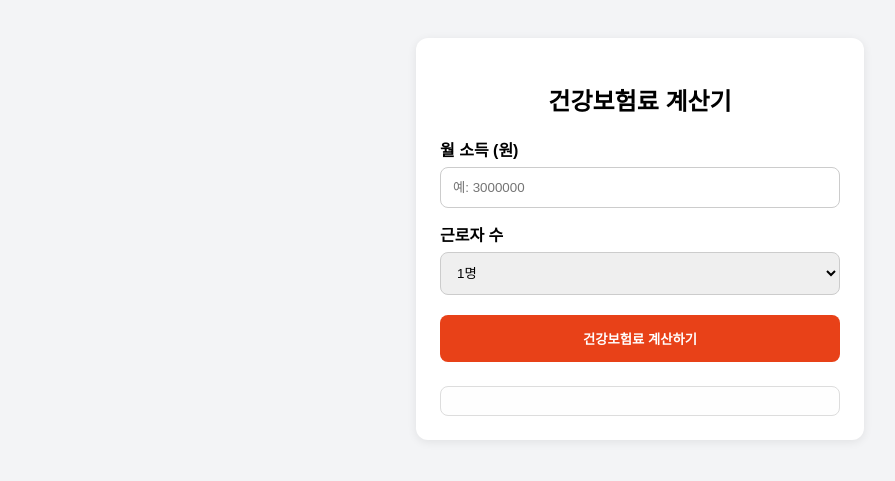
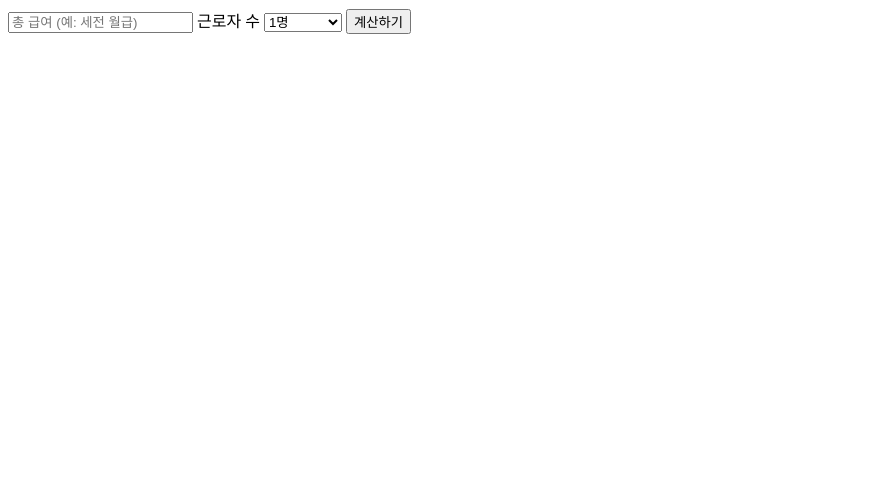
Before and after one commit to syk1792/health-insurance-calculator, a plain HTML site: page index.html in a window 1280 px wide. Shown: the whole page, without its empty margins (0-895 px from the left). Drawn offline with Linux system fonts and the light colour scheme.

Commit message:
건강보험 계산기 업데이트

```diff
--- a/index.html
+++ b/index.html
@@ -1,94 +1,37 @@
-<!DOCTYPE html>
-<html lang="ko">
-<head>
-  <meta charset="UTF-8" />
-  <meta name="viewport" content="width=device-width, initial-scale=1.0" />
-  <title>건강보험료 계산기</title>
-  <style>
-    body {
-      background: #f3f4f6;
-      font-family: 'Pretendard', sans-serif;
-      padding: 30px;
-    }
-    .calc-box {
-      background: #fff;
-      padding: 24px;
-      border-radius: 12px;
-      box-shadow: 0 2px 10px rgba(0,0,0,0.08);
-      max-width: 400px;
-      margin: auto;
-    }
-    label {
-      font-weight: 600;
-      display: block;
-      margin: 14px 0 6px;
-    }
-    input, select {
-      width: 100%;
-      padding: 12px;
-      border: 1px solid #ccc;
-      border-radius: 8px;
-      box-sizing: border-box;
-    }
-    button {
-      width: 100%;
-      margin-top: 20px;
-      background: #e84118;
-      color: #fff;
-      padding: 14px;
-      font-weight: bold;
-      border: none;
-      border-radius: 8px;
-      cursor: pointer;
-    }
-    #result {
-      margin-top: 24px;
-      background: #fefefe;
-      padding: 14px;
-      border: 1px solid #ddd;
-      border-radius: 8px;
-      font-size: 1.1em;
-    }
-  </style>
-</head>
-<body>
-  <div class="calc-box">
-    <h2 style="text-align:center;">건강보험료 계산기</h2>
-    <label for="income">월 소득 (원)</label>
-    <input id="income" type="number" placeholder="예: 3000000" />
-
+<input id="totalIncome" type="number" placeholder="총 급여 (예: 세전 월급)" />
 <label for="employeeCount">근로자 수</label>
 <select id="employeeCount">
   <option value="1">1명</option>
   <option value="5">5명</option>
   <option value="50">50명 이상</option>
 </select>
-
-    <button onclick="calculate()">건강보험료 계산하기</button>
-    <div id="result"></div>
-  </div>
+<button onclick="calculate()">계산하기</button>
+<p id="result"></p>
 
 <script>
 function calculate() {
-      const income = parseFloat(document.getElementById('income').value);
-      if (!income || income <= 0) {
-        document.getElementById('result').innerText = '월 소득을 정확히 입력해주세요.';
-        return;
+  const total = parseFloat(document.getElementById('totalIncome').value);
+  const count = parseFloat(document.getElementById('employeeCount').value);
+
+  if (!total || total <= 0 || !count || count < 1) {
+    return document.getElementById('result').innerText =
+      '총 급여와 근로자 수를 올바르게 입력하세요.';
   }
 
+  const perIncome = total / count;
   const healthRate = 0.0709;
   const careRate = 0.009182;
 
-      const health = income * healthRate;
+  const health = perIncome * healthRate;
   const care = health * careRate;
-      const total = health + care;
+  const totalBurden = health + care;
+
+  const workerCost = totalBurden * count;
+  const employerCost = workerCost; // 사업주 부담도 동일 비율 계산
 
   document.getElementById('result').innerHTML = `
-        <strong>근로자 부담:</strong> ${Math.round(total).toLocaleString()}원<br>
-        <strong>사업주 부담:</strong> ${Math.round(total).toLocaleString()}원<br>
-        <small style=\"color:#888;\">(건강보험 ${Math.round(health).toLocaleString()}원 + 장기요양 ${Math.round(care).toLocaleString()}원)</small>
-      `;
+    👍 <strong>근로자 부담 (합계):</strong> ${Math.round(workerCost).toLocaleString()}원<br>
+    💼 <strong>사업주 부담 (합계):</strong> ${Math.round(employerCost).toLocaleString()}원<br>
+    (1인당 건강보험 ${Math.round(health).toLocaleString()}원, 장기요양 ${Math.round(care).toLocaleString()}원)`
 }
 </script>
-</body>
-</html>
```
Lines whose indentation alone changed are shown as unchanged.
